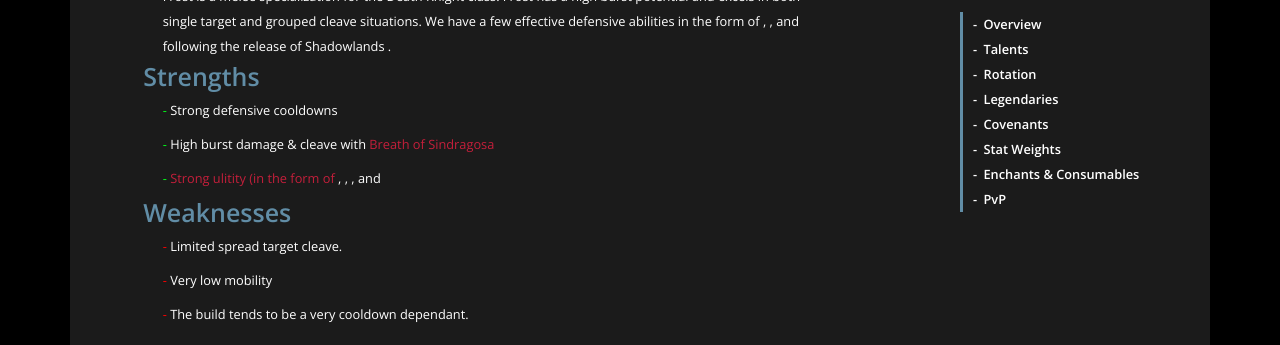
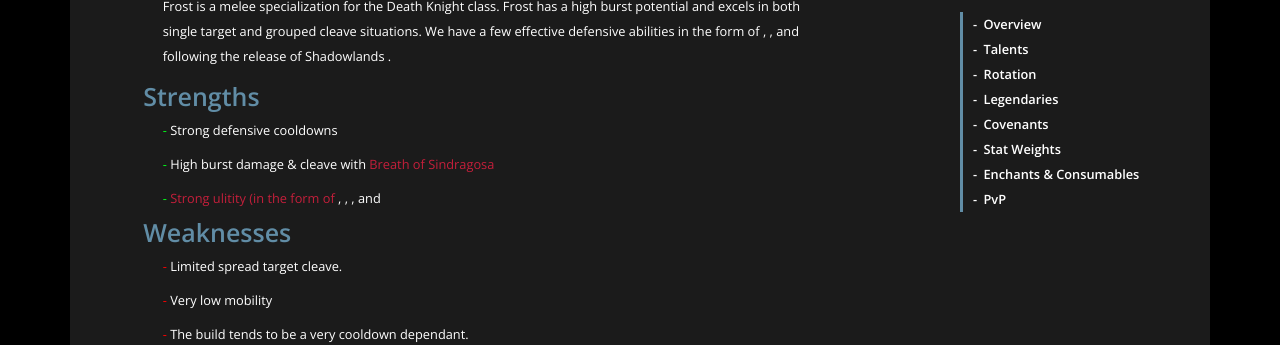
Before and after one commit to MFerguson1449/theRuneforge, a website with bundled scripts: page frostGuide.html in a window 1280 px wide. Shown: the part 332-677 px from the top of the page. Built offline with nearby package versions, Linux system fonts and the light colour scheme; a script that the page names is missing.

Commit message:
created overview div, added spacing

```diff
--- a/style/style.scss
+++ b/style/style.scss
@@ -104,6 +104,7 @@ h1 {
       display: none;
       position: absolute;
       background: #1E1E1E;
+      border: 1px solid black;
       font-weight: 600;
    }
    .dropdownContent a {
@@ -324,12 +325,20 @@ h1 {
       line-height: 34px;
       font-size: 12.8px;
    }
-   .strTick {
-      color: #00FF19;
+   // !Overview! //
+   #overview {
+      p {
+         margin-top: 1%;
+         margin-bottom: 1%;
+      }
+      .strTick {
+         color: #00FF19;
+      }
+      .weakTick {
+         color: #FF0000;
+      }
    }
-   .weakTick {
-      color: #FF0000;
-   }
+
    // !Talents! //
    #talents {
       margin-top: 20px;
```
